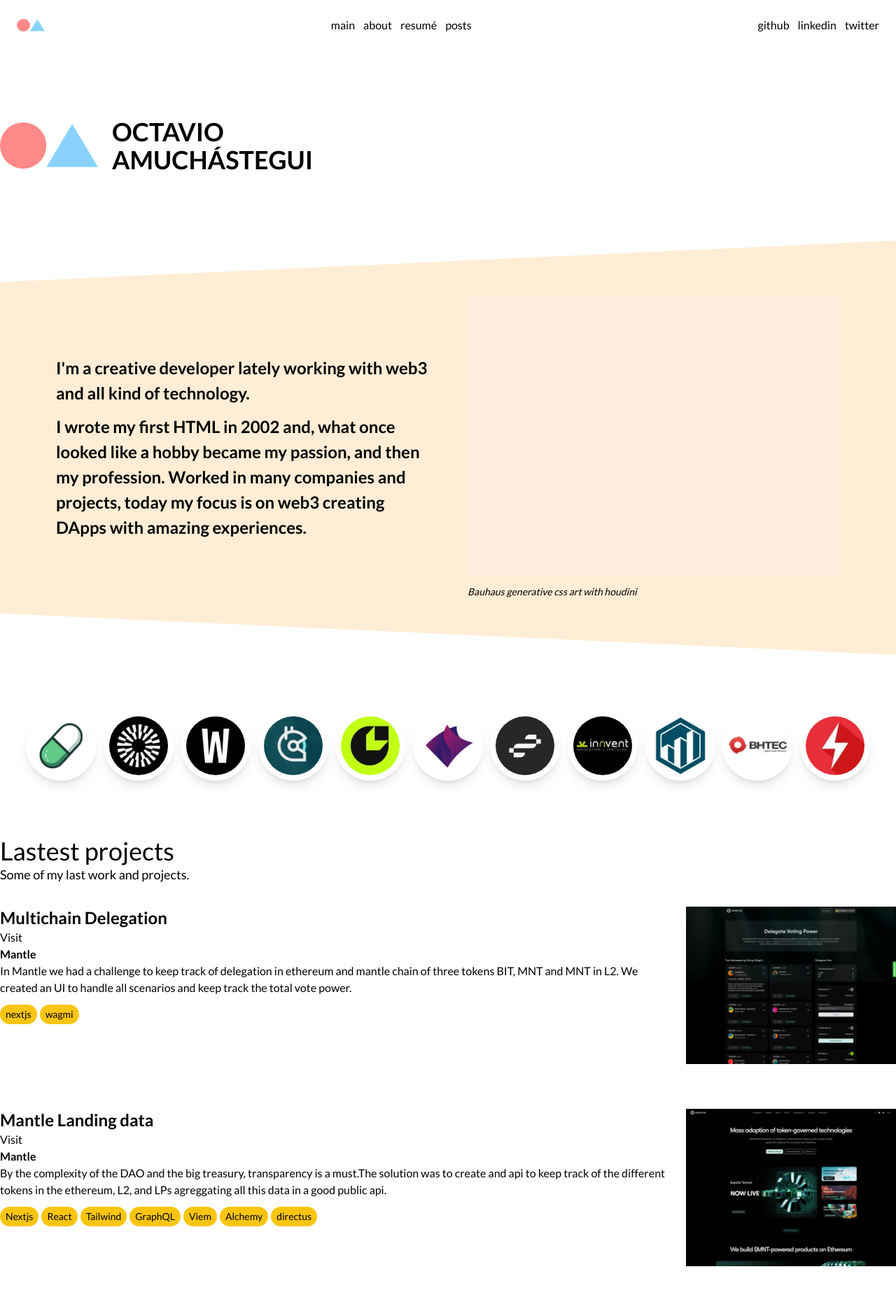
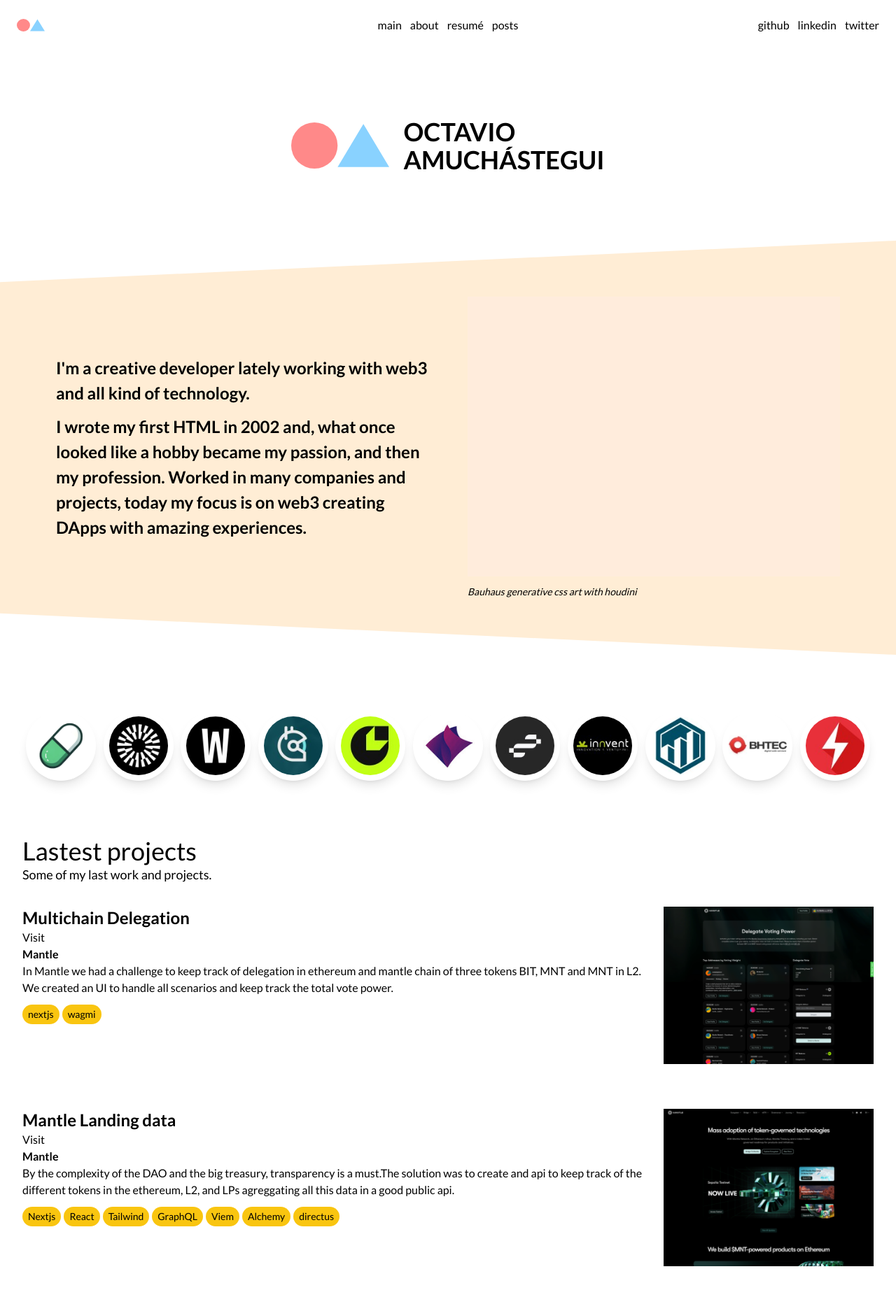
Before and after one commit to octavioamu/octavioamu-site, a Next.js app: page / in a window 1280 px wide. Shown: the top 1874 px of the page at 70% size. Built offline with nearby package versions, Linux system fonts and the light colour scheme.

Commit message:
fix spaces on mobile

```diff
--- a/app/components/Nav.tsx
+++ b/app/components/Nav.tsx
@@ -4,6 +4,7 @@
 const Nav = () => {
   return (
     <nav className="flex items-center justify-center flex-wrap p-6">
+      <div className="flex flex-1">
         <Image
           src="/symbol.svg"
           alt="Octavio Amuchástegui Logo"
@@ -11,13 +12,14 @@
           height={19}
           className="mr-auto"
         />
-      <div className="flex items-center gap-3 place-self-center">
+      </div>
+      <div className="flex items-center justify-center gap-3 flex-1">
         <Link href="/">main</Link>
         <Link href="/about">about</Link>
         <Link href="/resume">resumé</Link>
         <Link href="/posts">posts</Link>
       </div>
-      <div className="flex items-center gap-3 ml-auto">
+      <div className="flex items-center place-content-end text-right gap-3 flex-1">
         <a
           href="https://github.com/octavioamu"
           target="_blank"
--- a/app/components/Timeline.tsx
+++ b/app/components/Timeline.tsx
@@ -8,7 +8,7 @@
     <div className="relative">
       <div className="hidden md:block w-1 bg-orange-300 rounded absolute h-full md:left-1/2 transform -translate-x-1/2"></div>
 
-      <div className="flex flex-col gap-16 md:gap-8 md:px-8 ">
+      <div className="flex flex-col gap-16 md:gap-8 md:px-8 pt-8">
         {jobList
           .slice()
           .reverse()
--- a/app/components/ui/Header.tsx
+++ b/app/components/ui/Header.tsx
@@ -2,7 +2,7 @@
 
 const Header = () => {
   return (
-    <div className="flex items-center gap-5 py-10 lg:py-24 container mx-auto">
+    <div className="flex items-center gap-5 py-10 lg:py-24 container mx-auto justify-center">
       <Image
         src="/symbol.svg"
         alt="Vercel Logo"
--- a/app/page.tsx
+++ b/app/page.tsx
@@ -14,7 +14,7 @@
   return (
     <main className="">
       <Header />
-      <div className="bg-orange-100 box-shape py-28 px-3 lg:p-20">
+      <div className="bg-orange-100 box-shape py-28 px-8 lg:p-20">
         <div className=" 2xl:w-8/12 m-auto  flex-col lg:flex-row items-center gap-14 flex-nowrap grid grid-cols-1 lg:grid-cols-2">
           <div className="text-2xl leading-9 font-bold space-y-3">
             <p>
@@ -41,7 +41,7 @@
         <CompaniesLogos />
       </section>
 
-      <section className="container mx-auto mb-20">
+      <section className="container mx-auto mb-20 px-8">
         <h2 className="text-4xl">Lastest projects</h2>
         <p className="text-lg">Some of my last work and projects.</p>
         <div className="grid gap-8 mb-8">
@@ -51,7 +51,7 @@
         </div>
       </section>
 
-      <section className="container mx-auto mb-20">
+      <section className="container mx-auto mb-20 px-8">
         <div className="mb-8">
           <h2 className="text-4xl">Career Timeline</h2>
           <p className="text-lg">My job history</p>
```
Lines whose indentation alone changed are shown as unchanged.
